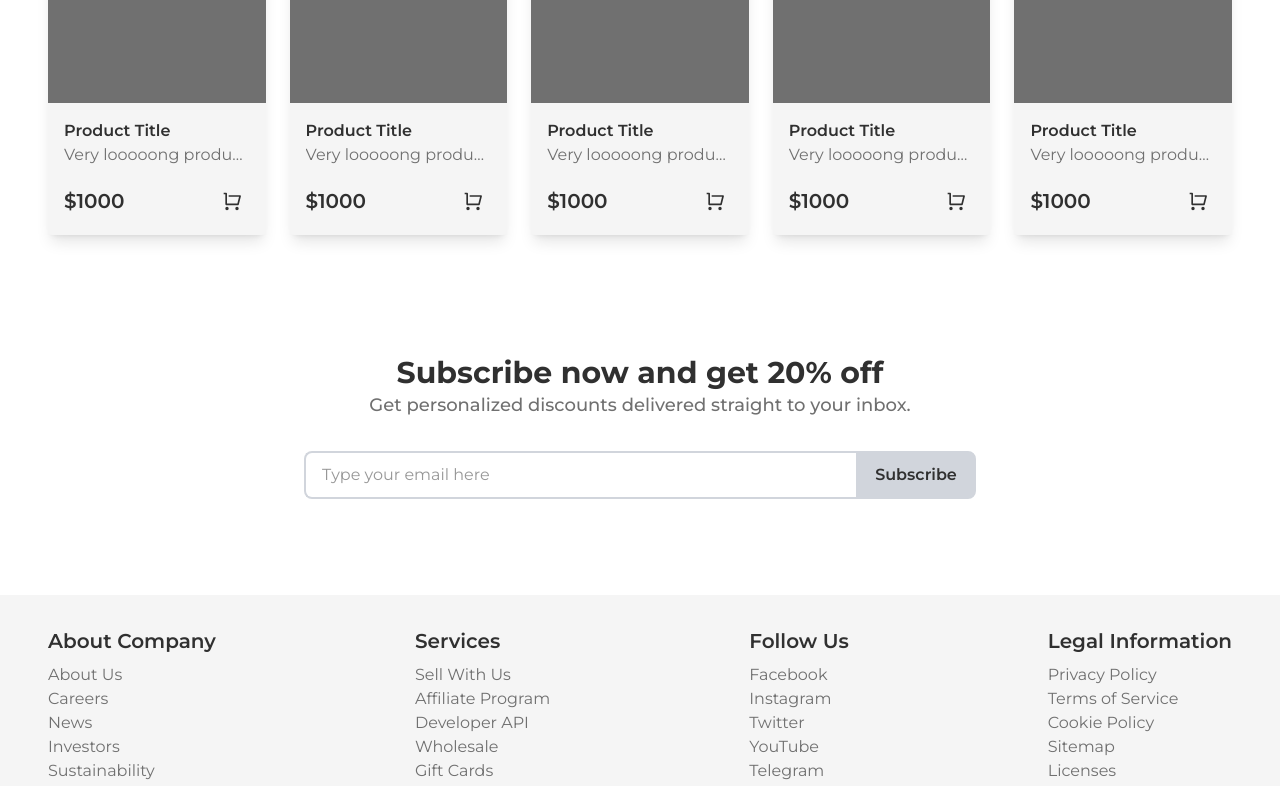
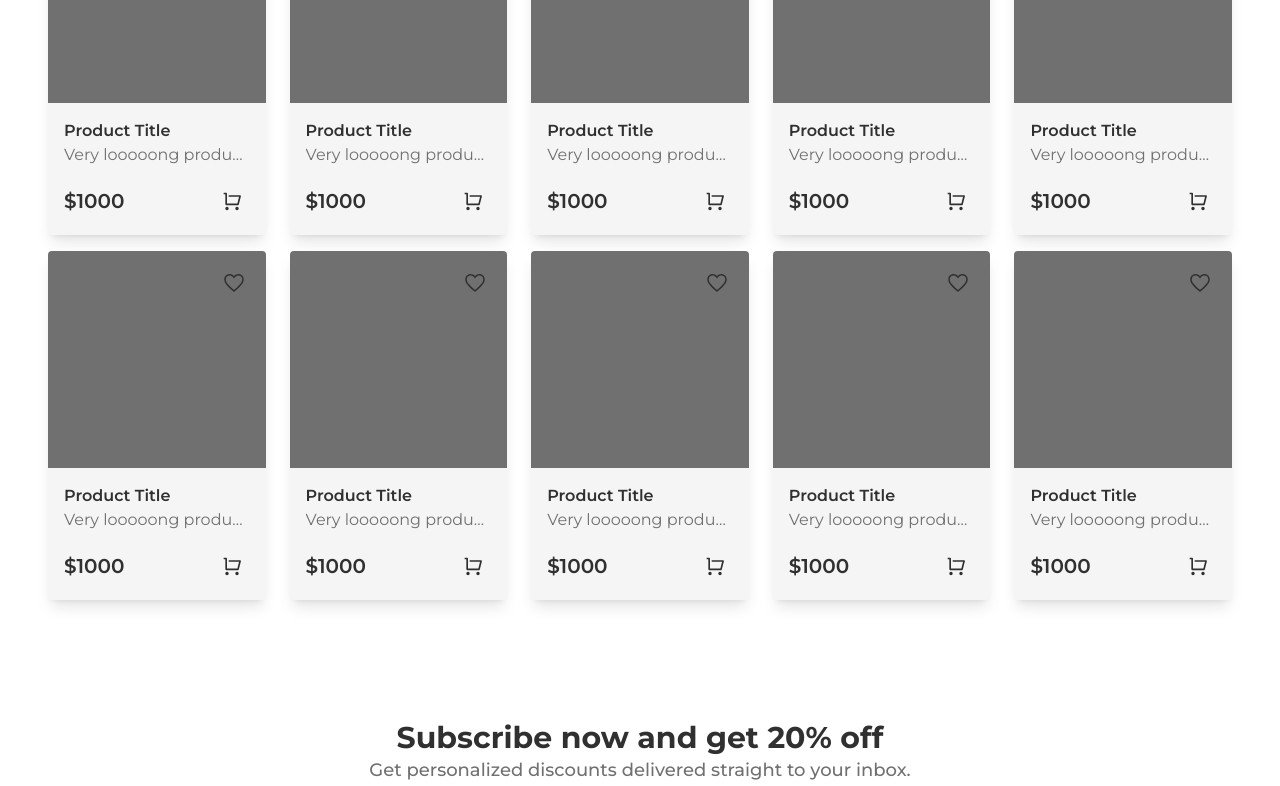
Before and after one commit to pticasolovey20/next_ecommerce, a Next.js app: page / in a window 1280 px wide. Shown: the part 1330-2116 px from the top of the page. Built offline with nearby package versions, Linux system fonts and the light colour scheme.

Commit message:
implemented fetching products with react-query

```diff
--- /dev/null
+++ b/app/api/product/route.ts
@@ -0,0 +1,18 @@
+import { NextResponse } from "next/server";
+
+export async function GET() {
+  try {
+    const products = Array.from({ length: 20 }).map((_, index) => ({
+      id: index + 1,
+      title: "Product Title",
+      description: "Very looooong product description",
+      price: 1000,
+    }));
+
+    return NextResponse.json({ success: true, products });
+  } catch (error) {
+    if (error instanceof Error) {
+      return NextResponse.json({ success: false, message: error.message });
+    }
+  }
+}
--- a/app/layout.tsx
+++ b/app/layout.tsx
@@ -3,6 +3,9 @@ import type { Metadata } from "next";
 
 import { ReactNode } from "react";
 import { classNames } from "@/utils/classNames";
+
+import QueryProvider from "@/components/QueryProvider";
+import { ReactQueryDevtools } from "@tanstack/react-query-devtools";
 
 import { SidebarProvider } from "@/ui/sidebar";
 import Header from "@/components/header/Header";
@@ -33,6 +36,9 @@ const RootLayout = ({ children }: RootLayoutProps) => {
         suppressHydrationWarning
         className={classNames(montserrat.variable, "min-h-[100dvh] h-full flex flex-col")}
       >
+        <QueryProvider>
+          <ReactQueryDevtools initialIsOpen={false} />
+
           <SidebarProvider>
             <Header />
             <AppSidebar />
@@ -48,6 +54,7 @@ const RootLayout = ({ children }: RootLayoutProps) => {
 
             <Footer />
           </SidebarProvider>
+        </QueryProvider>
       </body>
     </html>
   );
--- /dev/null
+++ b/axios/axiosInstance.ts
@@ -0,0 +1,9 @@
+import axios from "axios";
+
+const BASE_URL = process.env.BASE_URL || "http://localhost:3000";
+
+const axiosInstance = axios.create({
+  baseURL: BASE_URL,
+});
+
+export default axiosInstance;
--- /dev/null
+++ b/components/QueryProvider.tsx
@@ -0,0 +1,16 @@
+"use client";
+
+import { ReactNode, useState } from "react";
+import { QueryClient, QueryClientProvider } from "@tanstack/react-query";
+
+interface QueryProviderProps {
+  children: ReactNode;
+}
+
+const QueryProvider = ({ children }: QueryProviderProps) => {
+  const [queryClient] = useState(() => new QueryClient());
+
+  return <QueryClientProvider client={queryClient}>{children}</QueryClientProvider>;
+};
+
+export default QueryProvider;
--- a/components/product/ProductCard.tsx
+++ b/components/product/ProductCard.tsx
@@ -1,8 +1,14 @@
+import { ProductData } from "@/types/product";
+
 import IconButton from "@/ui/IconButton";
 import { IoMdHeartEmpty } from "react-icons/io";
 import { RiShoppingCartLine } from "react-icons/ri";
 
-const ProductCard = () => {
+interface ProductCardProps {
+  product: ProductData;
+}
+
+const ProductCard = ({ product }: ProductCardProps) => {
   return (
     <div className="relative w-full rounded-sm bg-muted shadow-lg cursor-pointer overflow-hidden">
       <div className="relative w-full aspect-square bg-muted-foreground" />
@@ -12,11 +18,11 @@ const ProductCard = () => {
       </IconButton>
 
       <div className="p-4">
-        <h2 className="font-semibold">Product Title</h2>
-        <p className="w-full truncate text-muted-foreground">Very looooong product description</p>
+        <h2 className="font-semibold">{product.title}</h2>
+        <p className="w-full truncate text-muted-foreground">{product.description}</p>
 
         <div className="flex items-center justify-between mt-4">
-          <span className="text-xl font-semibold">$1000</span>
+          <span className="text-xl font-semibold">${product.price}</span>
 
           <IconButton className="w-9 h-9 p-2 hover:bg-green-500/30">
             <RiShoppingCartLine className="w-full h-full" />
--- a/components/product/ProductCardSkeleton.tsx
+++ b/components/product/ProductCardSkeleton.tsx
@@ -1,13 +1,13 @@
 const ProductCardSkeleton = () => {
   return (
     <div className="relative w-full rounded-sm bg-muted shadow-lg cursor-pointer overflow-hidden">
-      <div className="relative w-full aspect-square bg-gray-300" />
+      <div className="relative w-full aspect-square bg-muted-foreground" />
 
       <div className="p-4">
-        <div className="w-full h-6 rounded-sm bg-gray-300" />
-        <div className="w-full h-6 mt-2 rounded-sm bg-gray-300" />
+        <div className="w-full h-6 rounded-sm bg-muted-foreground" />
+        <div className="w-full h-6 mt-2 rounded-sm bg-muted-foreground" />
 
-        <div className="w-[100px] h-7 mt-4 rounded-sm bg-gray-300" />
+        <div className="w-[100px] h-7 mt-4 rounded-sm bg-muted-foreground" />
       </div>
     </div>
   );
--- a/components/product/ProductList.tsx
+++ b/components/product/ProductList.tsx
@@ -1,10 +1,20 @@
+"use client";
+
+import { useProducts } from "@/hooks/useProducts";
+import { ProductData } from "@/types/product";
+
+import ProductListSkeleton from "@/components/product/ProductListSkeleton";
 import ProductCard from "@/components/product/ProductCard";
 
 const ProductList = () => {
+  const { isLoading, products } = useProducts();
+
+  if (isLoading) return <ProductListSkeleton />;
+
   return (
     <div className="grid sm:grid-cols-2 md:grid-cols-3 lg:grid-cols-4 xl:grid-cols-5 gap-x-6 gap-y-4 py-6">
-      {Array.from({ length: 15 }).map((_, index) => (
-        <ProductCard key={index} />
+      {products.map((product: ProductData) => (
+        <ProductCard key={product.id} product={product} />
       ))}
     </div>
   );
--- /dev/null
+++ b/helpers/fetchProducts.ts
@@ -0,0 +1,10 @@
+import axiosInstance from "@/axios/axiosInstance";
+
+export const fetchProducts = async () => {
+  try {
+    const { data } = await axiosInstance.get("/api/product");
+    return data.products;
+  } catch (error) {
+    console.log(error);
+  }
+};
--- /dev/null
+++ b/hooks/useProducts.ts
@@ -0,0 +1,15 @@
+import { fetchProducts } from "@/helpers/fetchProducts";
+import { useQuery } from "@tanstack/react-query";
+
+export const useProducts = () => {
+  const { isLoading, isError, data } = useQuery({
+    queryKey: ["products"],
+    queryFn: fetchProducts,
+  });
+
+  return {
+    isLoading,
+    isError,
+    products: data,
+  };
+};
--- /dev/null
+++ b/lib/queryClient.ts
@@ -0,0 +1,22 @@
+import { QueryClient, isServer } from "@tanstack/react-query";
+
+const makeQueryClient = () => {
+  return new QueryClient({
+    defaultOptions: {
+      queries: {
+        staleTime: 60 * 1000,
+      },
+    },
+  });
+};
+
+let browserQueryClient: QueryClient | undefined = undefined;
+
+export const getQueryClient = () => {
+  if (isServer) {
+    return makeQueryClient();
+  } else {
+    if (!browserQueryClient) browserQueryClient = makeQueryClient();
+    return browserQueryClient;
+  }
+};
--- a/package.json
+++ b/package.json
@@ -9,6 +9,9 @@
     "lint": "next lint"
   },
   "dependencies": {
+    "@tanstack/react-query": "^5.83.0",
+    "@tanstack/react-query-devtools": "^5.83.0",
+    "axios": "^1.11.0",
     "clsx": "^2.1.1",
     "next": "15.4.4",
     "react": "19.1.0",
--- /dev/null
+++ b/types/product.ts
@@ -0,0 +1,6 @@
+export interface ProductData {
+  id: number;
+  title: string;
+  description: string;
+  price: number;
+}
```
Also changed, not shown: 1 other file (tests, documents, lock files or other folders). Lines whose indentation alone changed are shown as unchanged.
